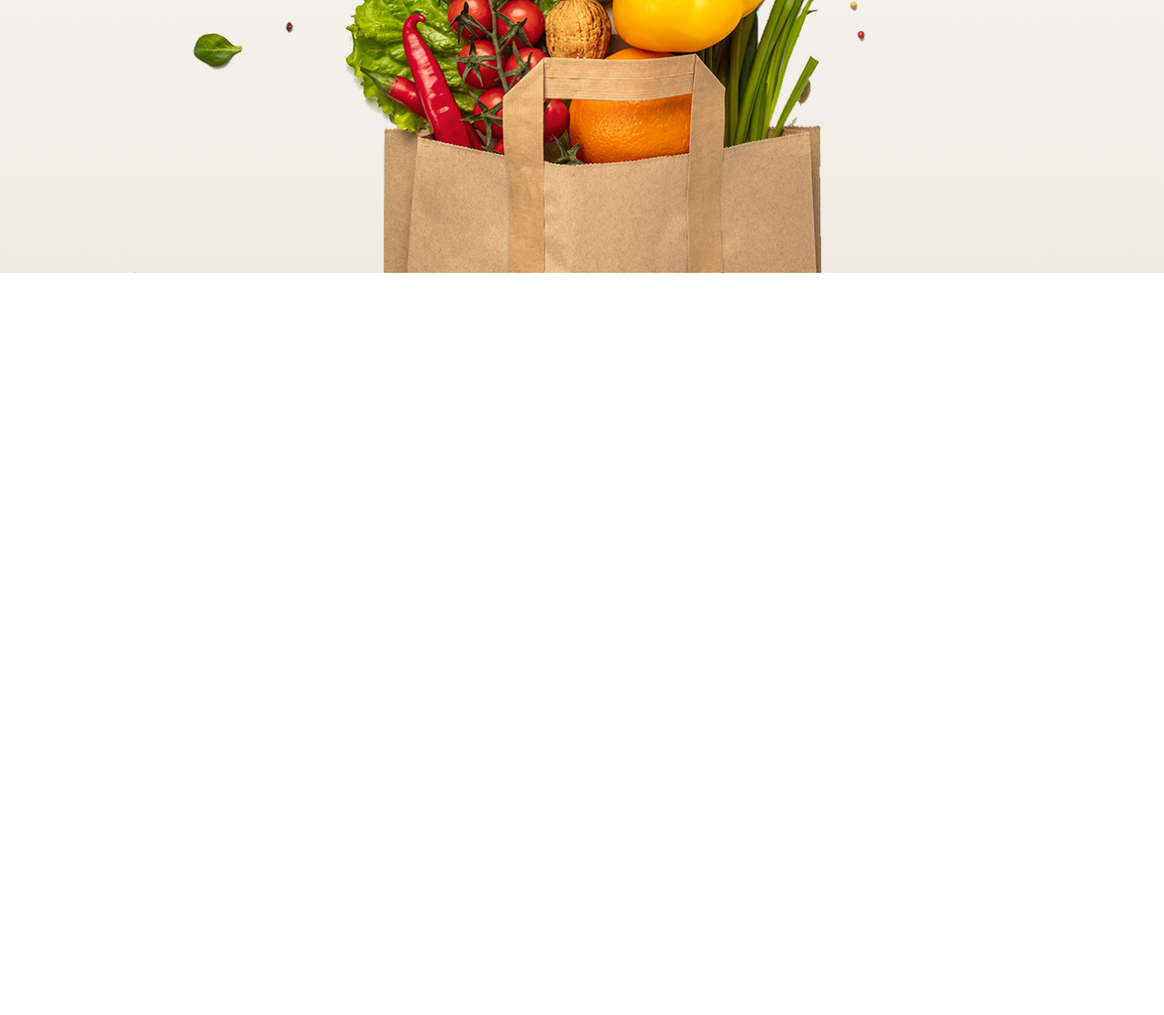
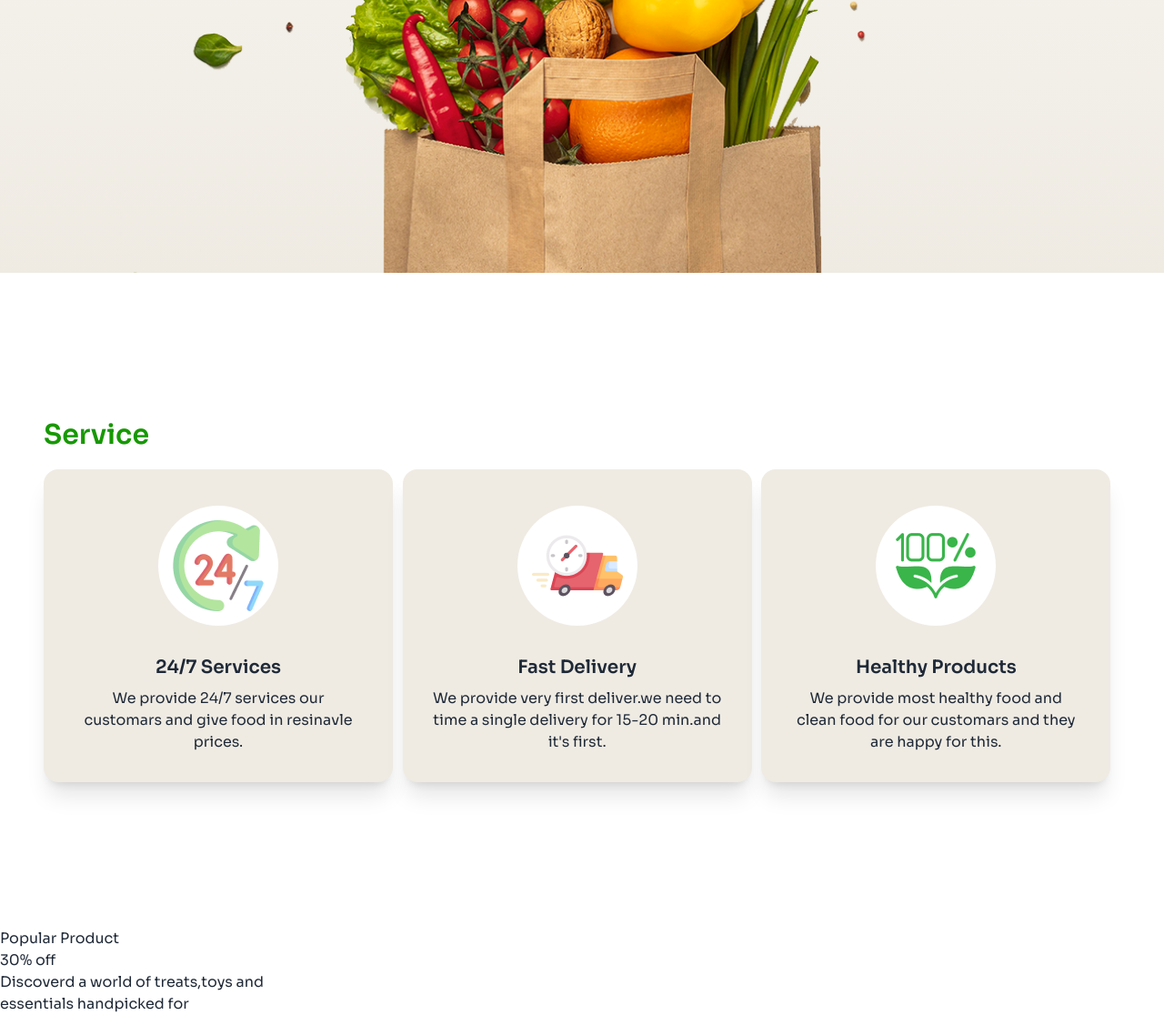
Before and after one commit to marufkarim307368/3rd-assignment-, a plain HTML site: page index.html in a window 1280 px wide. Shown: the part 851-1967 px from the top of the page at 91% size. Before the commit the page ends 1151 px from the top, so only its background shows below. Drawn offline with nearby package versions, Linux system fonts and the light colour scheme.

Commit message:
1st part

```diff
--- a/index.html
+++ b/index.html
@@ -40,7 +40,7 @@
 </head>
 <body class="font-sora">
     <header class="bg-gradient-to-b from-[#FFFFFF] to-[#EFEBE3]">
-        <nav class=" mr-5 lg:ml-8 lg:mr-8">
+        <nav class=" mr-5 lg:ml-12 lg:mr-12">
             <div class="navbar bg-base-100">
                 <div class="navbar-start">
                   <div class="dropdown">
@@ -105,7 +105,58 @@
         </nav>
     </header>
     <main>
+        <!-- service card -->
+         <section class="mt-40 mb-40 mx-12">
+            <h2 class="text-[#179800] font-semibold text-3xl mb-5">Service</h2>
+                <div class="grid grid-cols-3">
+                    <!-- first card -->
+                    <div class="card bg-base-100 w-96 shadow-xl bg-[#EFEBE3]">
+                        <figure class="px-10 pt-10">
+                            <div class="w-30 bg-white p-4 rounded-full">
+                                <img src="./c2-assets/service.png" alt="Service Image">
+                            </div>
+                        </figure>
+                        <div class="card-body items-center text-center">
+                          <h2 class="card-title">24/7 Services</h2>
+                          <p>We provide 24/7 services our customars and give food in resinavle prices.</p>
+                        </div>
+                      </div>
+                    <!-- second card -->
+                    <div class="card bg-base-100 w-96 shadow-xl bg-[#EFEBE3]">
+                        <figure class="px-10 pt-10">
+                            <div class="w-30 bg-white p-4 rounded-full">
+                                <img src="./c2-assets/delivery.png" alt="Service Image">
+                            </div>
+                        </figure>
+                        <div class="card-body items-center text-center">
+                          <h2 class="card-title">Fast Delivery</h2>
+                          <p>We provide very first deliver.we need to time a single delivery for 15-20 min.and it's first.</p>
+                        </div>
+                      </div>
+                    <!-- third card -->
+                    <div class="card bg-base-100 w-96 shadow-xl bg-[#EFEBE3]">
+                        <figure class="px-10 pt-10">
+                            <div class="w-30 bg-white p-4 rounded-full">
+                                <img src="./c2-assets/healthy.png" alt="Service Image">
+                            </div>
+                        </figure>
+                        <div class="card-body items-center text-center">
+                          <h2 class="card-title">Healthy Products </h2>
+                          <p>We provide most healthy food and clean food for our customars and they are happy for this.</p>
+                        </div>
+                      </div>
+                </div>
+         </section>
+         <section>
+            <nav>
+                <h2>Popular Product</h2>
+                <div>
+                    <h2>30% off</h2>
+                    <p>Discoverd a world of treats,toys and <br> essentials handpicked for</p>
 
+                </div>
+            </nav>
+         </section>
     </main>
     <footer>
 
```
